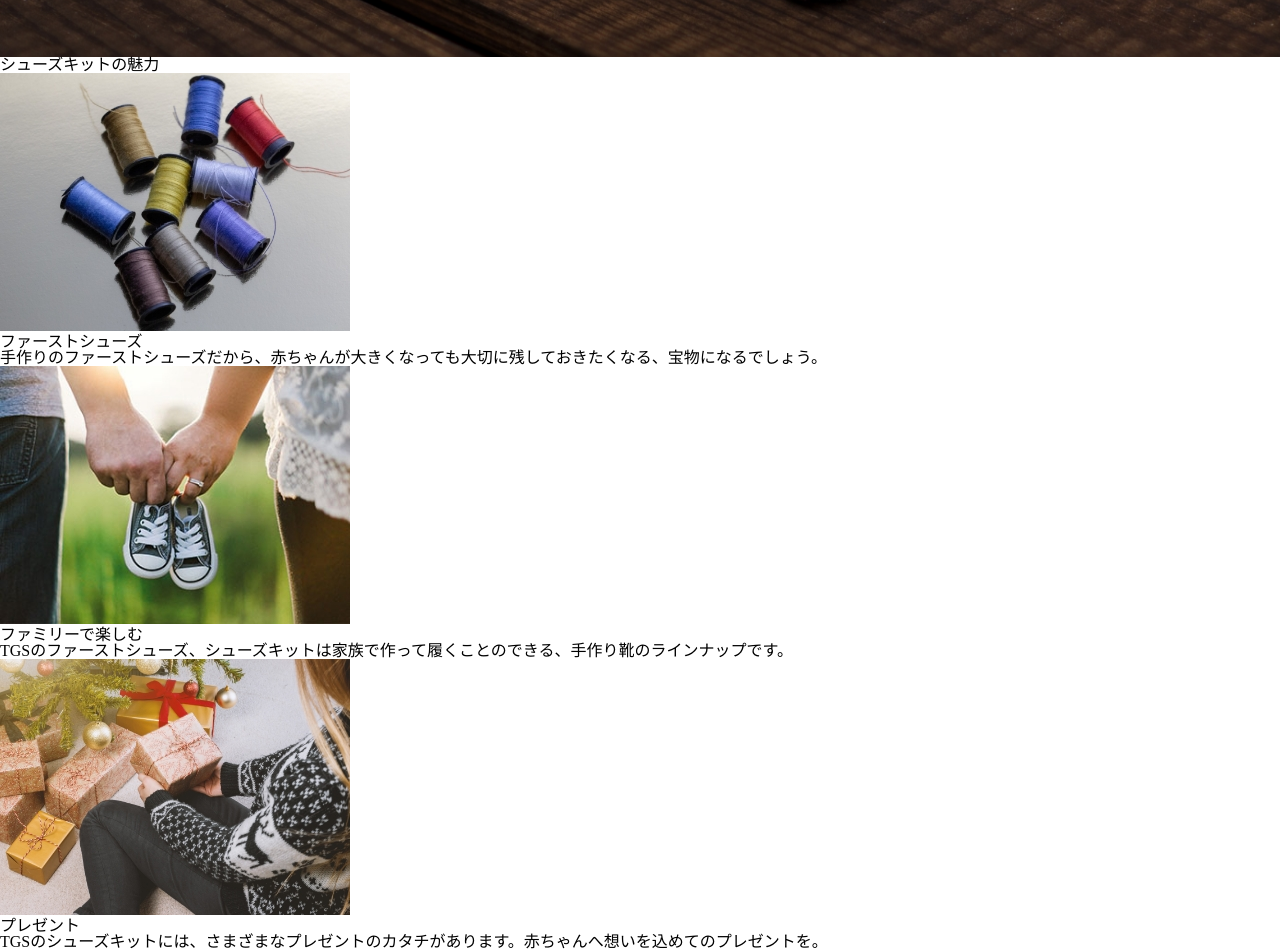
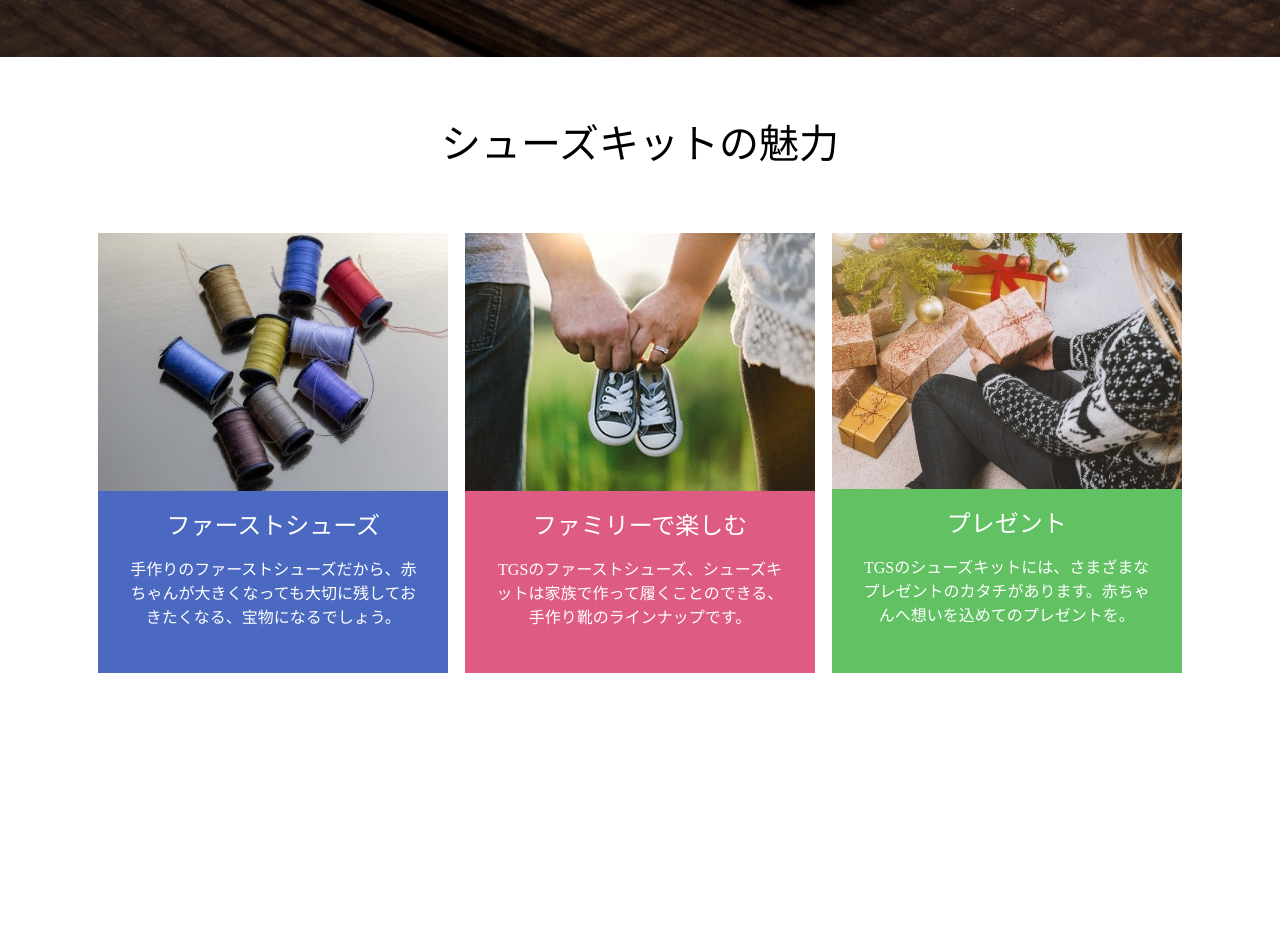
Before and after one commit to schellenbaum036/cw_coading_practice2305, a plain HTML site: page index.html in a window 1280 px wide. Shown: the part 609-1559 px from the top of the page. After the commit the page ends 1357 px from the top, so only its background shows below. Drawn offline with Linux system fonts and the light colour scheme.

Commit message:
create main_contents

```diff
--- a/css/style.css
+++ b/css/style.css
@@ -53,3 +53,52 @@ body{
     font-size: 32px;
     margin-bottom: 30px;
 }
+
+.main_contents{
+    width: 1100px;
+    height: auto;
+    margin: 0 auto;
+    text-align: center;
+}
+
+.main_contents>h2{
+    font-size: 40px;
+    margin: 68px auto;
+}
+
+.col{
+    width:350px;
+    height: 440px;
+}
+
+.first{
+    background-color: #4B69C1;
+}
+
+.second{
+    background-color: #DE5B83;
+}
+
+.third{
+    background-color: #61C163;
+}
+
+.three-columns{
+    display: flex;
+    justify-content: space-around;
+    text-align: center;
+    color: #fff;
+    margin-bottom: 75px;
+}
+
+.three-columns h3{
+    font-size: 24px;
+    margin: 20px auto;
+}
+
+.three-columns p{
+    width: 290px;
+    height: 82px;
+    margin: auto;
+    line-height: 1.5;
+}
```
